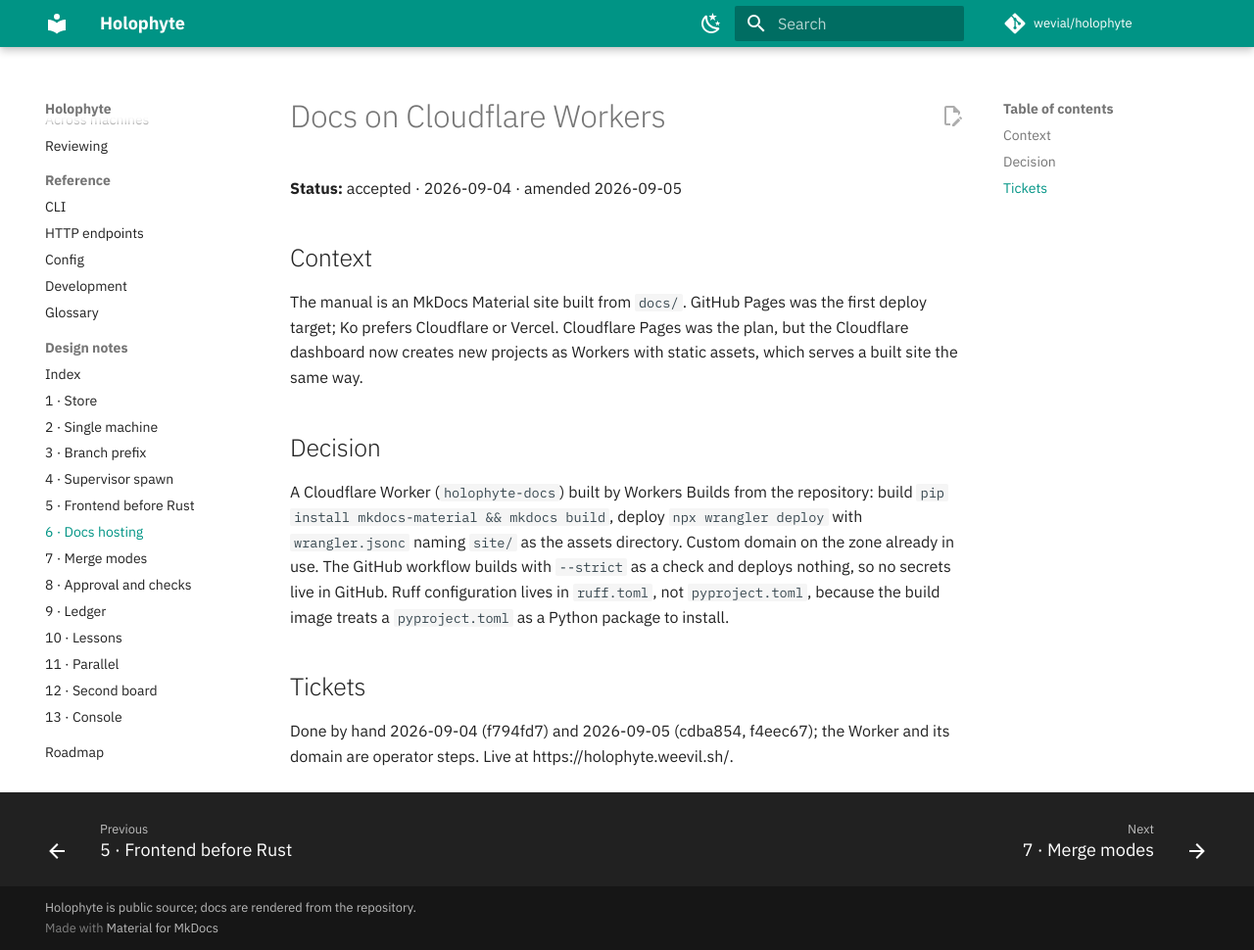
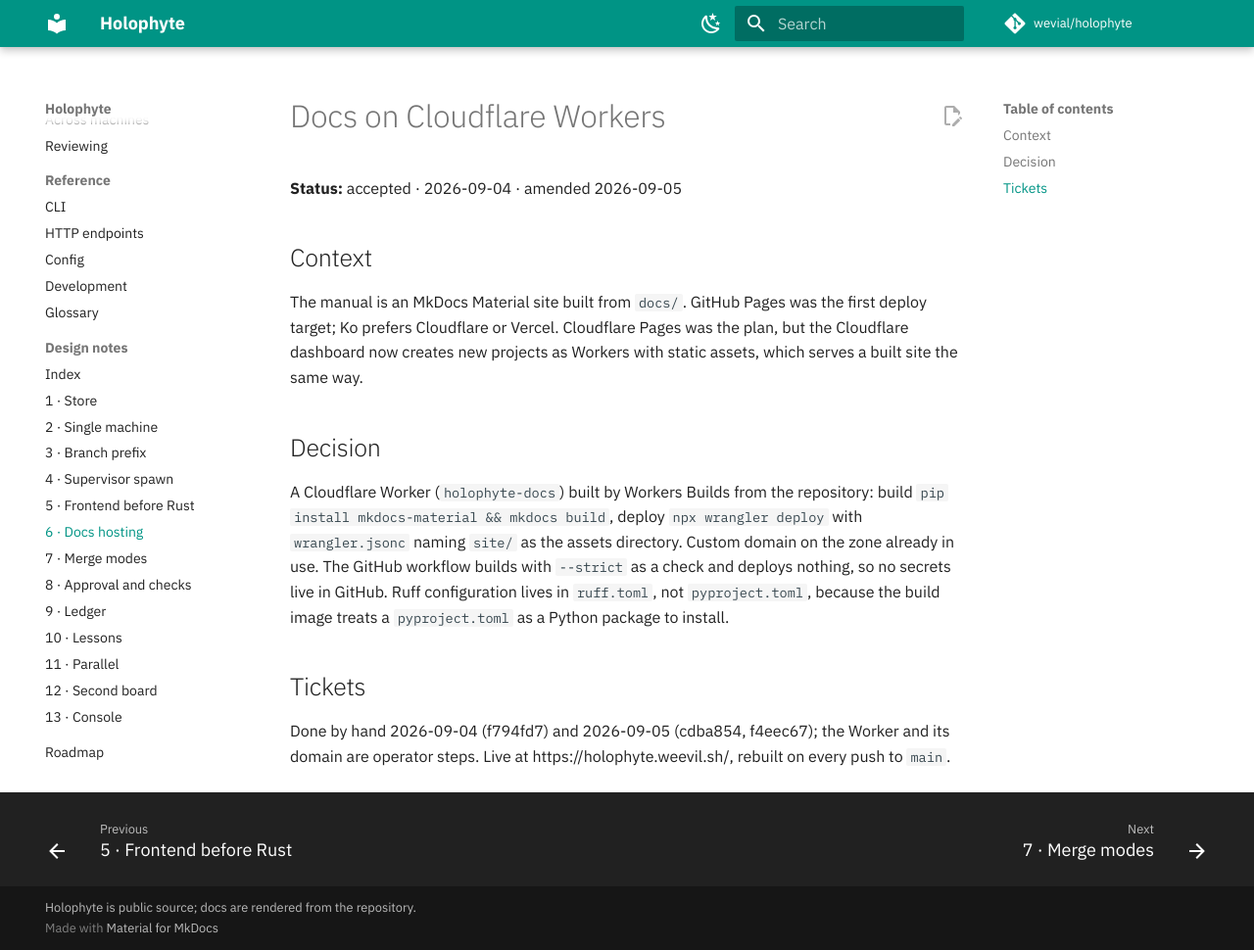
Before and after one commit to wevial/holophyte, an MkDocs documentation site: the page built from docs/design/0006-docs-hosting.md, in a window 1280 px wide and 970 px high. Shown: the whole window at 98% size. Built offline with MkDocs 1.6.1 and Material for MkDocs 9.7.7, drawn with Linux system fonts in a browser that asks for light colours; comment, search, counter and statistics services are not loaded.

Commit message:
design note 6: pushes rebuild the site

```diff
--- a/docs/design/0006-docs-hosting.md
+++ b/docs/design/0006-docs-hosting.md
@@ -23,4 +23,4 @@
 ## Tickets
 
 Done by hand 2026-09-04 (f794fd7) and 2026-09-05 (cdba854, f4eec67); the
-Worker and its domain are operator steps. Live at https://holophyte.weevil.sh/.
+Worker and its domain are operator steps. Live at https://holophyte.weevil.sh/, rebuilt on every push to `main`.
```
